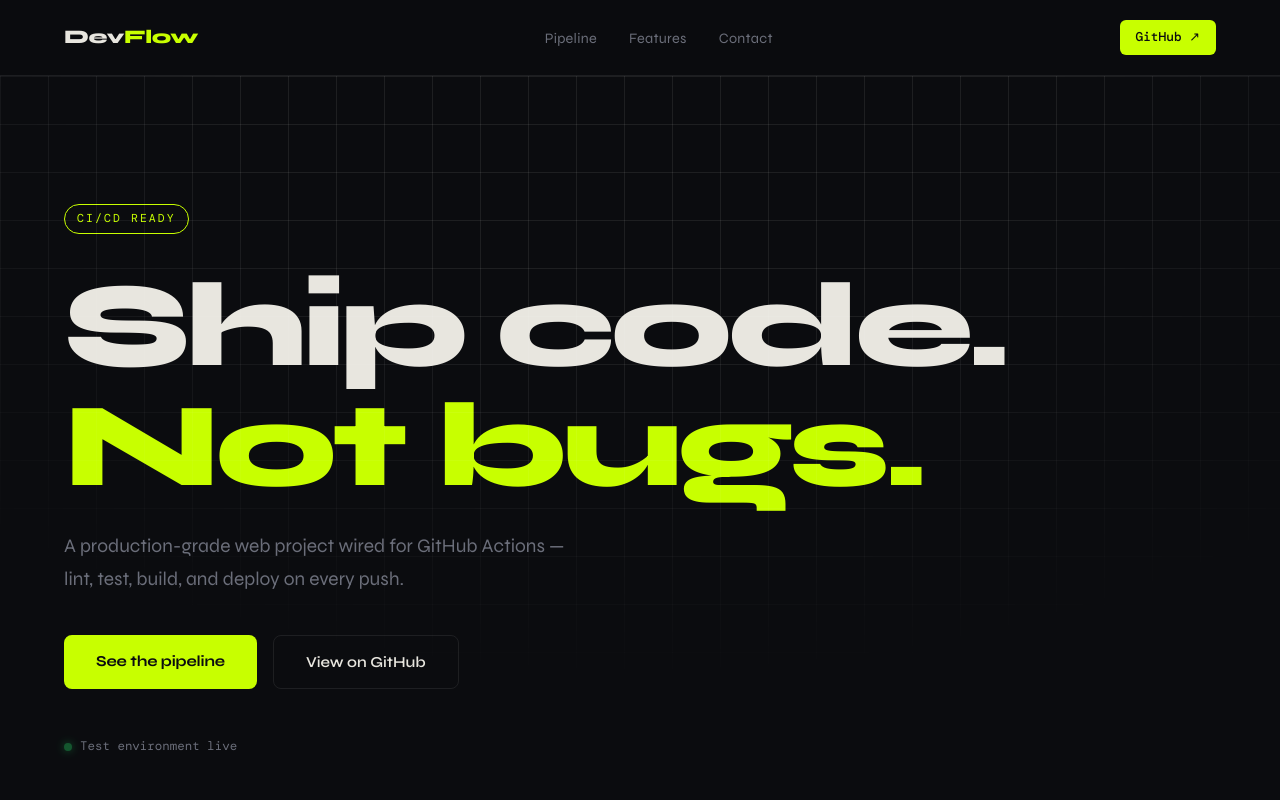
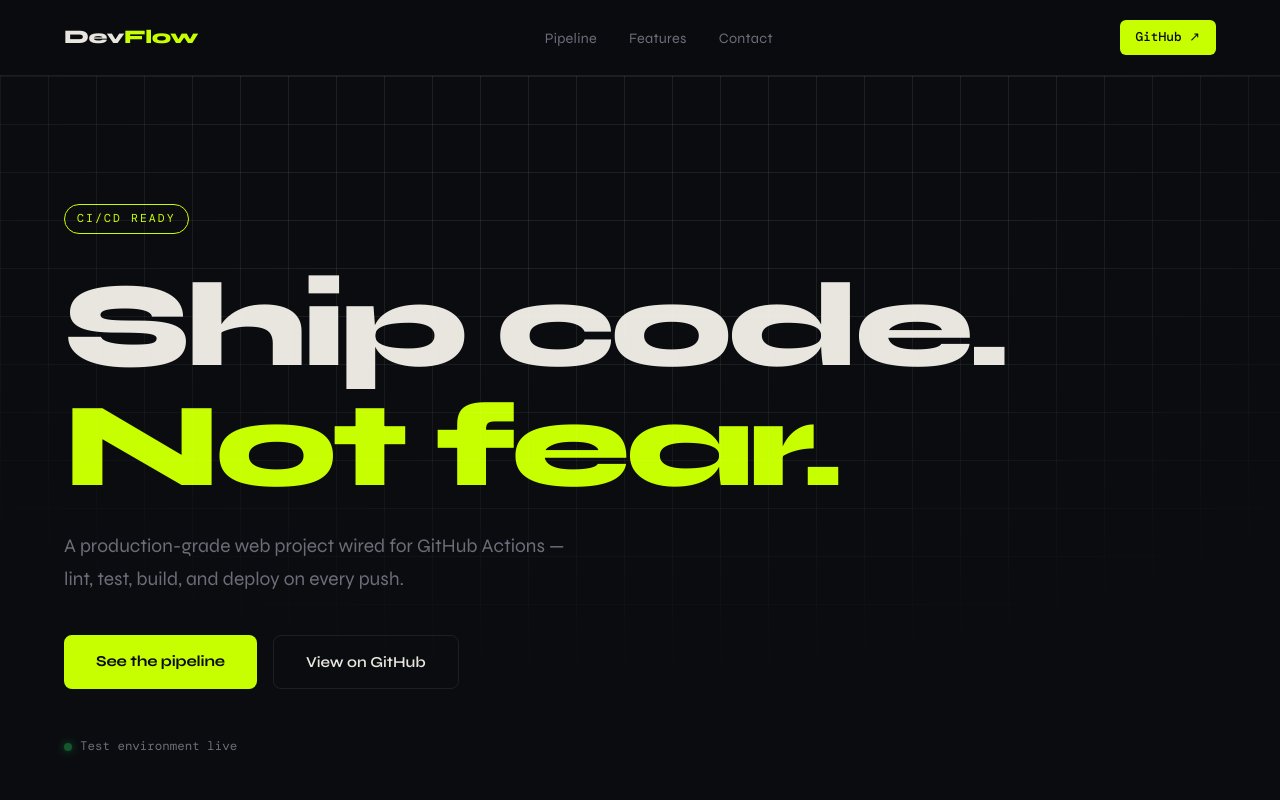
Before and after one commit to whitehousethekkady0-cpu/apptest, a website: page index.html in a window 1280 px wide. Shown: the top 800 px of the page. Drawn offline with nearby package versions, Linux system fonts and the light colour scheme; a web font is replaced by a local one.

Commit message:
Update hero text

```diff
--- a/index.html
+++ b/index.html
@@ -24,7 +24,7 @@
   <!-- HERO -->
   <header class="hero">
     <div class="hero-tag">CI/CD READY</div>
-    <h1 class="hero-title">Ship code.<br /><em>Not bugs.</em></h1>
+    <h1 class="hero-title">Ship code.<br /><em>Not fear.</em></h1>
     <p class="hero-sub">
       A production-grade web project wired for GitHub Actions —<br />
       lint, test, build, and deploy on every push.
```
